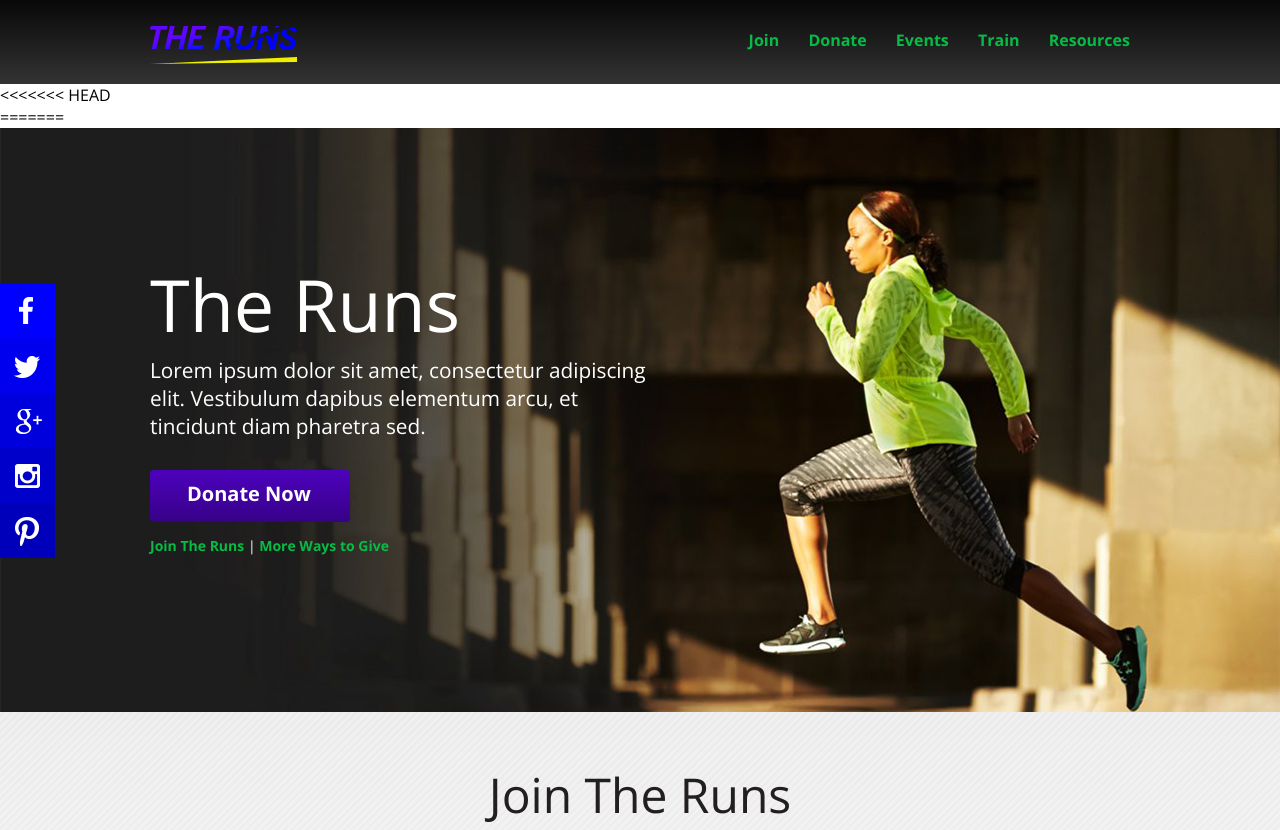
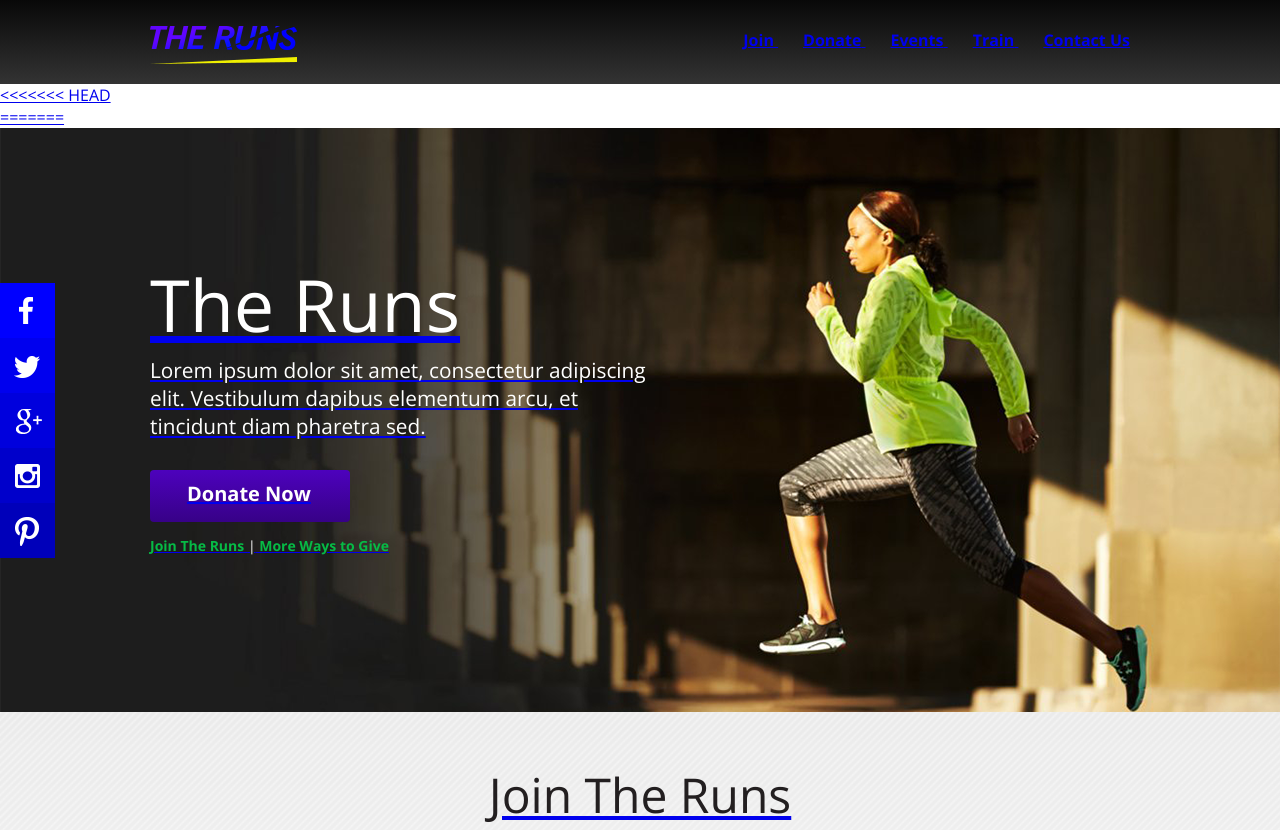
Before and after one commit to yeshek/Team, a plain HTML site: page index.html in a window 1280 px wide. Shown: the top 830 px of the page. Drawn offline with nearby package versions, Linux system fonts and the light colour scheme.

Commit message:
Updates
Updated HREFS to the opening <LI> with new page opening for each click

```diff
--- a/index.html
+++ b/index.html
@@ -12,11 +12,11 @@
 
 				<nav>
 					<ul class="nav">
-						<li>Join</li>
-						<li>Donate</li>
-						<li>Events</li>
-						<li>Train</li>
-						<li>Resources</li>
+						<li><a href="http://oneworldrunning.com/" target="blank">Join</li>
+						<li><a href="http://www.nyrr.org/join-and-give/donate" target="blank">Donate</li>
+						<li><a href="http://nycruns.com/" target="blank">Events</li>
+						<li><a href="https://www.nyflyers.org/" target="blank">Train</li>
+						<li><a href="contact.html" target="blank">Contact Us</li>
 					</ul>
 				</nav>
 			</div>
```
